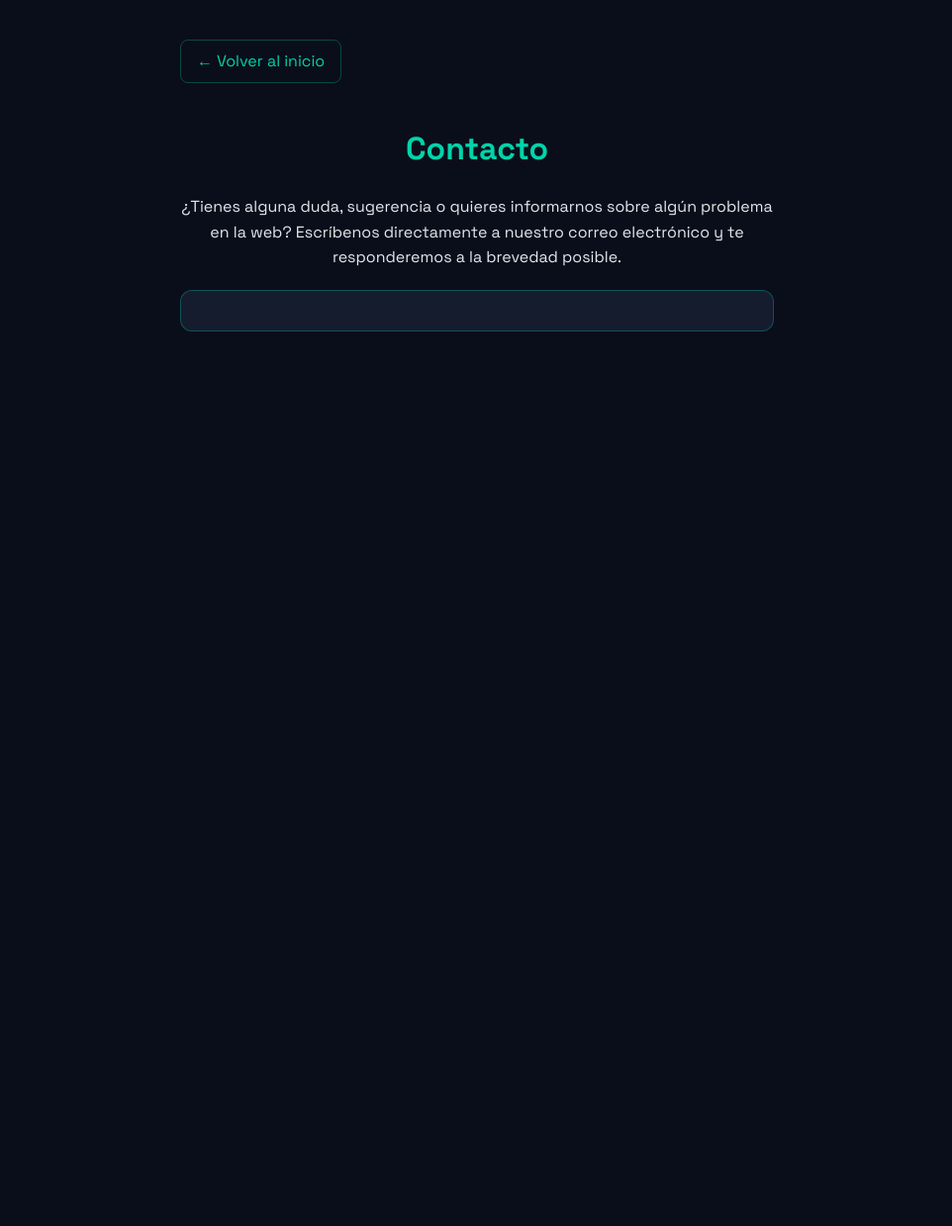
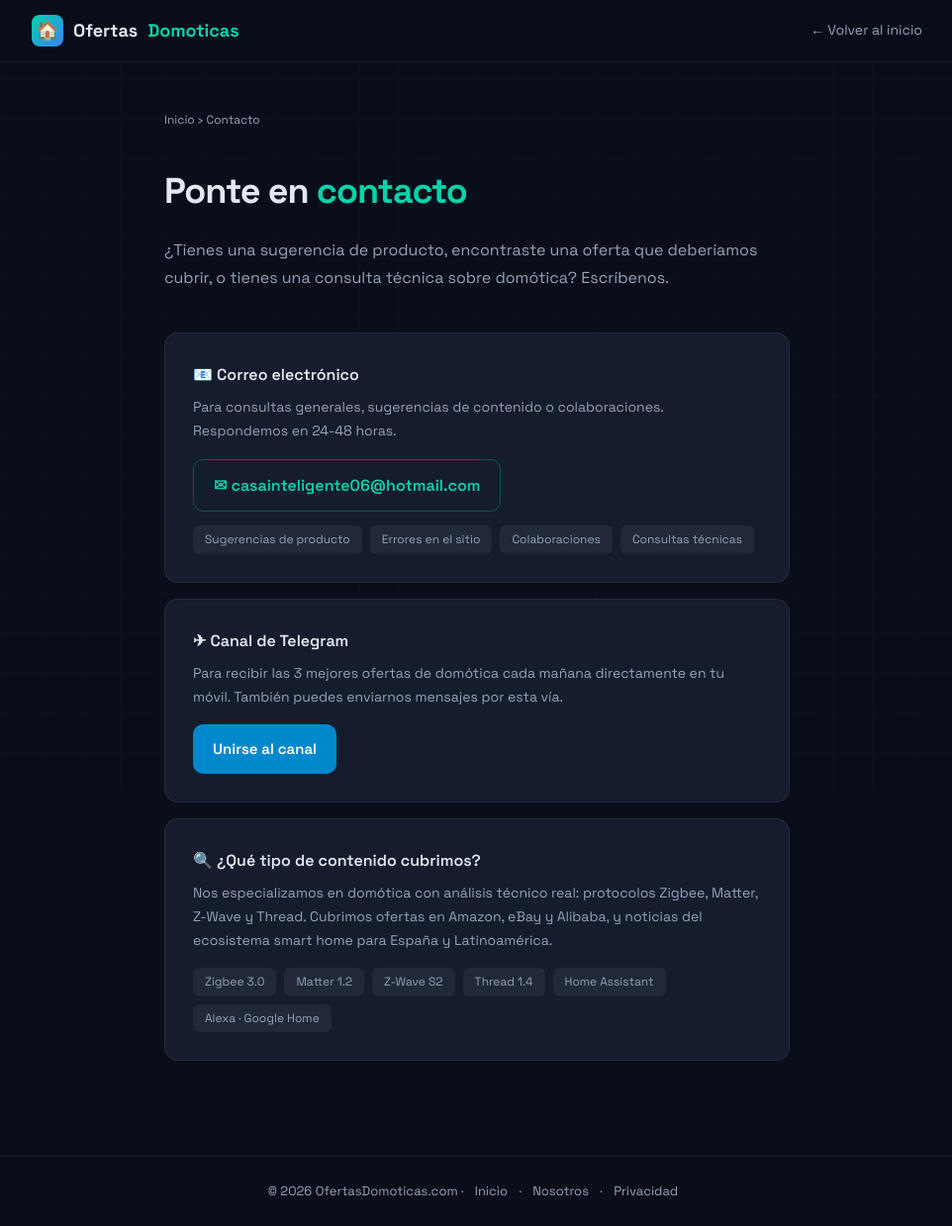
Before and after one commit to Adrianbn06/domotiq-hub, a website: page public/contacto.html in a window 1280 px wide. Shown: the whole page at 99% size, without its empty margins (158-1120 px from the left). Before the commit the page ends 800 px from the top, so only its background shows below. Drawn offline with Linux system fonts and the light colour scheme.

Commit message:
AdSense prep: noticias primero + contador articulos + contacto mejorado

```diff
--- a/public/app.js
+++ b/public/app.js
@@ -384,6 +384,10 @@ document.addEventListener('DOMContentLoaded', function() {
         archiveItems = data.items;
         const sa = document.getElementById('stat-archive');
         if (sa) sa.textContent = archiveItems.length;
+        // Contador de artículos publicados (archive + items actuales)
+        const totalArticles = archiveItems.filter(i => i.slug).length + allItems.filter(i => i.slug).length;
+        const statArt = document.getElementById('stat-articles');
+        if (statArt) statArt.textContent = totalArticles;
         renderArchive(archiveItems);
       }
     })
--- a/public/contacto.html
+++ b/public/contacto.html
@@ -3,35 +3,95 @@
 <head>
   <meta charset="UTF-8">
   <meta name="viewport" content="width=device-width, initial-scale=1.0">
-  <title>Contacto | DomotiQ Hub</title>
-  <link href="https://fonts.googleapis.com/css2?family=Space+Grotesk:wght@300;400;500;600;700&display=swap" rel="stylesheet">
+  <title>Contacto | OfertasDomoticas.com</title>
+  <meta name="description" content="Contacta con OfertasDomoticas.com. Sugerencias de productos, colaboraciones o consultas técnicas sobre domótica y smart home.">
+  <link rel="canonical" href="https://ofertasdomoticas.com/contacto.html">
+  <link rel="preconnect" href="https://fonts.googleapis.com">
+  <link rel="preconnect" href="https://fonts.gstatic.com" crossorigin>
+  <link rel="stylesheet" href="https://fonts.googleapis.com/css2?family=Space+Grotesk:wght@400;500;600;700&display=swap" media="print" onload="this.media='all'">
+  <script type="application/ld+json">
+  {"@context":"https://schema.org","@type":"ContactPage","name":"Contacto — OfertasDomoticas.com","url":"https://ofertasdomoticas.com/contacto.html","isPartOf":{"@type":"WebSite","url":"https://ofertasdomoticas.com"}}
+  </script>
   <style>
-    body { font-family: 'Space Grotesk', sans-serif; background: #0a0e1a; color: #e2e8f0; line-height: 1.6; padding: 40px 20px; max-width: 600px; margin: 0 auto; text-align: center; }
-    h1 { color: #00d4aa; margin-bottom: 20px; }
-    .email-box { background: #141c2e; border: 1px solid rgba(0,212,170,0.3); padding: 20px; border-radius: 12px; font-size: 18px; margin-top: 20px; }
-    .back { display: inline-block; margin-bottom: 20px; padding: 8px 16px; border: 1px solid rgba(0,212,170,0.3); border-radius: 8px; color: #00d4aa; text-decoration: none; }
+    :root{--bg:#0a0e1a;--card:#141c2e;--accent:#00d4aa;--accent2:#3b82f6;--text:#e2e8f0;--muted:#94a3b8;--border:rgba(255,255,255,0.07);--font:'Space Grotesk',sans-serif;}
+    *{margin:0;padding:0;box-sizing:border-box;}
+    body{font-family:var(--font);background:var(--bg);color:var(--text);line-height:1.7;}
+    body::before{content:'';position:fixed;inset:0;background-image:linear-gradient(rgba(0,212,170,0.02) 1px,transparent 1px),linear-gradient(90deg,rgba(0,212,170,0.02) 1px,transparent 1px);background-size:40px 40px;pointer-events:none;z-index:0;}
+    header{background:rgba(10,14,26,0.95);border-bottom:1px solid var(--border);padding:0 24px;position:sticky;top:0;z-index:100;}
+    .header-inner{max-width:900px;margin:0 auto;display:flex;align-items:center;justify-content:space-between;height:62px;}
+    .logo{display:flex;align-items:center;gap:10px;text-decoration:none;color:var(--text);font-size:18px;font-weight:700;}
+    .logo-icon{width:32px;height:32px;background:linear-gradient(135deg,var(--accent),var(--accent2));border-radius:8px;display:flex;align-items:center;justify-content:center;}
+    .logo em{font-style:normal;color:var(--accent);}
+    .back{color:var(--muted);text-decoration:none;font-size:14px;transition:color 0.2s;}
+    .back:hover{color:var(--accent);}
+    .wrapper{max-width:680px;margin:0 auto;padding:48px 24px 80px;position:relative;z-index:1;}
+    nav.breadcrumb{font-size:12px;color:var(--muted);margin-bottom:32px;}
+    nav.breadcrumb a{color:var(--muted);text-decoration:none;}
+    h1{font-size:36px;font-weight:700;letter-spacing:-1px;margin-bottom:14px;}
+    h1 em{font-style:normal;color:var(--accent);}
+    .lead{font-size:16px;color:var(--muted);line-height:1.8;margin-bottom:40px;}
+    .contact-card{background:var(--card);border:1px solid var(--border);border-radius:14px;padding:28px;margin-bottom:16px;}
+    .contact-card h2{font-size:16px;font-weight:600;margin-bottom:8px;}
+    .contact-card p{font-size:14px;color:var(--muted);line-height:1.7;margin-bottom:16px;}
+    .email-link{display:inline-flex;align-items:center;gap:8px;color:var(--accent);font-size:16px;font-weight:600;text-decoration:none;padding:12px 20px;border:1px solid rgba(0,212,170,0.3);border-radius:10px;transition:all 0.2s;}
+    .email-link:hover{background:rgba(0,212,170,0.08);}
+    .tg-link{display:inline-flex;align-items:center;gap:8px;color:#fff;font-size:15px;font-weight:600;text-decoration:none;padding:12px 20px;background:#0088cc;border-radius:10px;transition:all 0.2s;}
+    .tg-link:hover{background:#0077b5;}
+    .topics{display:flex;flex-wrap:wrap;gap:8px;margin-top:14px;}
+    .topic{font-size:12px;padding:4px 12px;border-radius:6px;background:rgba(255,255,255,0.05);color:var(--muted);}
+    footer{border-top:1px solid var(--border);padding:24px;text-align:center;font-size:13px;color:var(--muted);position:relative;z-index:1;}
+    footer a{color:var(--muted);text-decoration:none;margin:0 8px;}
+    footer a:hover{color:var(--accent);}
   </style>
-<script type="application/ld+json">
-{
-  "@context": "https://schema.org",
-  "@type": "ContactPage",
-  "name": "Contacto — OfertasDomoticas.com",
-  "url": "https://ofertasdomoticas.com/contacto.html",
-  "isPartOf": { "@type": "WebSite", "url": "https://ofertasdomoticas.com" },
-  "breadcrumb": {
-    "@type": "BreadcrumbList",
-    "itemListElement": [
-      { "@type": "ListItem", "position": 1, "name": "Inicio", "item": "https://ofertasdomoticas.com" },
-      { "@type": "ListItem", "position": 2, "name": "Contacto", "item": "https://ofertasdomoticas.com/contacto.html" }
-    ]
-  }
-}
-</script>
 </head>
 <body>
-  <div style="text-align: left;"><a href="/" class="back">← Volver al inicio</a></div>
-  <h1>Contacto</h1>
-  <p>¿Tienes alguna duda, sugerencia o quieres informarnos sobre algún problema en la web? Escríbenos directamente a nuestro correo electrónico y te responderemos a la brevedad posible.</p>
+<header>
+  <div class="header-inner">
+    <a href="/" class="logo"><div class="logo-icon">🏠</div>Ofertas<em>Domoticas</em></a>
+    <a href="/" class="back">← Volver al inicio</a>
+  </div>
+</header>
+<div class="wrapper">
+  <nav class="breadcrumb"><a href="/">Inicio</a> › Contacto</nav>
+  <h1>Ponte en <em>contacto</em></h1>
+  <p class="lead">¿Tienes una sugerencia de producto, encontraste una oferta que deberíamos cubrir, o tienes una consulta técnica sobre domótica? Escríbenos.</p>
 
-  <div class="email-box">
-    <a href="/cdn-cgi/l/email-protection" class="__cf_email__
+  <div class="contact-card">
+    <h2>📧 Correo electrónico</h2>
+    <p>Para consultas generales, sugerencias de contenido o colaboraciones. Respondemos en 24-48 horas.</p>
+    <a class="email-link" href="mailto:casainteligente06@hotmail.com">✉ casainteligente06@hotmail.com</a>
+    <div class="topics">
+      <span class="topic">Sugerencias de producto</span>
+      <span class="topic">Errores en el sitio</span>
+      <span class="topic">Colaboraciones</span>
+      <span class="topic">Consultas técnicas</span>
+    </div>
+  </div>
+
+  <div class="contact-card">
+    <h2>✈ Canal de Telegram</h2>
+    <p>Para recibir las 3 mejores ofertas de domótica cada mañana directamente en tu móvil. También puedes enviarnos mensajes por esta vía.</p>
+    <a class="tg-link" href="https://t.me/ofertas_domoticas" target="_blank" rel="noopener">Unirse al canal</a>
+  </div>
+
+  <div class="contact-card">
+    <h2>🔍 ¿Qué tipo de contenido cubrimos?</h2>
+    <p>Nos especializamos en domótica con análisis técnico real: protocolos Zigbee, Matter, Z-Wave y Thread. Cubrimos ofertas en Amazon, eBay y Alibaba, y noticias del ecosistema smart home para España y Latinoamérica.</p>
+    <div class="topics">
+      <span class="topic">Zigbee 3.0</span>
+      <span class="topic">Matter 1.2</span>
+      <span class="topic">Z-Wave S2</span>
+      <span class="topic">Thread 1.4</span>
+      <span class="topic">Home Assistant</span>
+      <span class="topic">Alexa · Google Home</span>
+    </div>
+  </div>
+</div>
+<footer>
+  © 2026 OfertasDomoticas.com ·
+  <a href="/">Inicio</a> ·
+  <a href="/nosotros.html">Nosotros</a> ·
+  <a href="/privacidad.html">Privacidad</a>
+</footer>
+</body>
+</html>
```
Also changed, not shown: public/index.html (+10 -24 lines).
